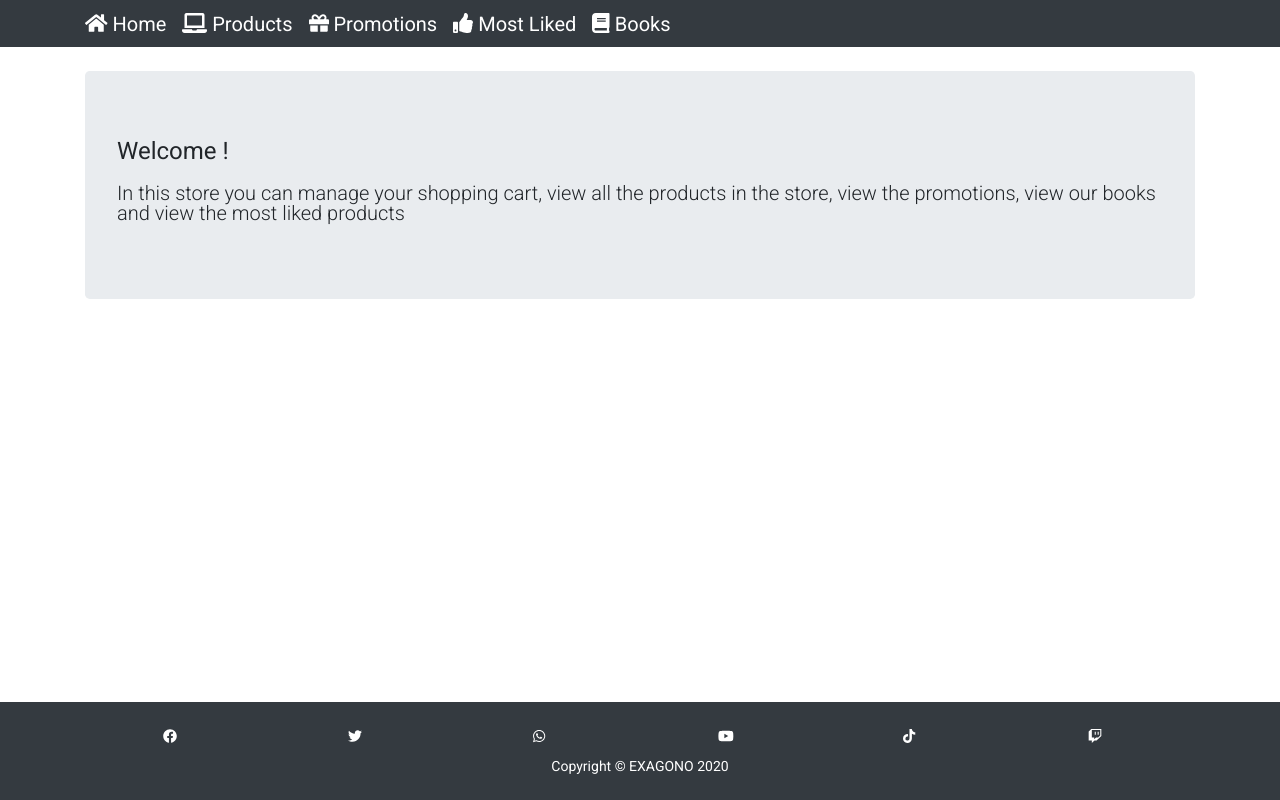
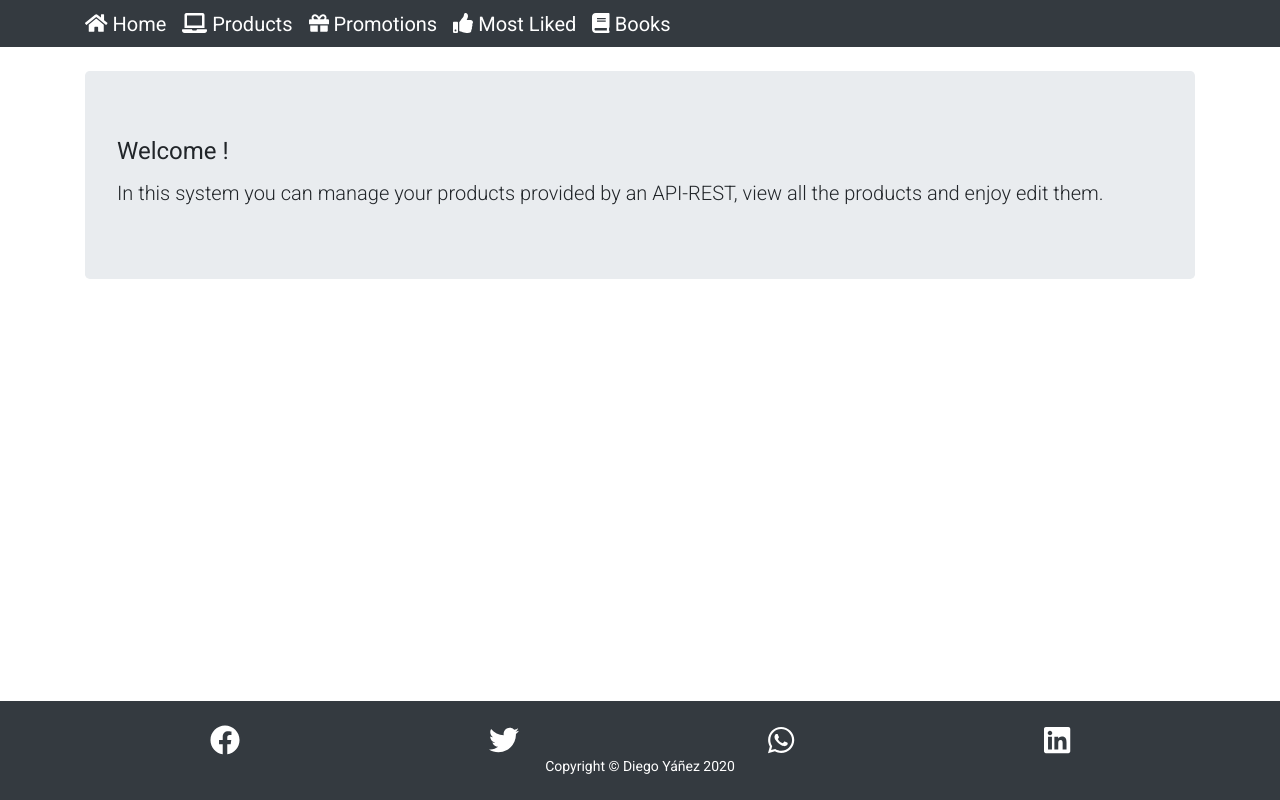
Before and after one commit to Diego11Repo/Store, an Angular app: page /welcome in a window 1280 px wide. Built offline with nearby package versions, Linux system fonts and the light colour scheme.

Commit message:
feat: add links to footer icons

```diff
--- a/src/app/components/footer/footer.component.html
+++ b/src/app/components/footer/footer.component.html
@@ -1,10 +1,8 @@
 <footer class="py-4 bg-dark footer">
   <div class="container">
-    <fa-icon
-      [icon]="footerLabels.icon"
-      *ngFor="let footerLabels of labels"
-      class="icons"
-    ></fa-icon>
+    <a *ngFor="let icon of icons" href="{{ icon.ref }}" target="blank">
+      <fa-icon [icon]="icon.icon" class="icons"></fa-icon>
+    </a>
   </div>
-  <p class="m-0 text-center text-white">Copyright &copy; EXAGONO 2020</p>
+  <p class="m-0 text-center text-white">{{ label.label }}</p>
 </footer>
--- a/src/app/components/footer/footer.component.scss
+++ b/src/app/components/footer/footer.component.scss
@@ -12,5 +12,6 @@
     color: white;
     width: 30px;
     height: 30px;
+    font-size: 30px;
   }
 }
--- a/src/app/components/footer/footer.component.ts
+++ b/src/app/components/footer/footer.component.ts
@@ -1,7 +1,13 @@
 import { Component, OnInit } from '@angular/core';
 
-import { FooterInterface } from '../../interfaces/footer.interface';
-import { footerFixtures } from '../../fixtures/footer.fixture';
+import {
+  FooterIconsInterface,
+  FooterLabelInterface,
+} from '../../interfaces/footer.interface';
+import {
+  footerIconsFixtures,
+  footerLabelFixture,
+} from '../../fixtures/footer.fixture';
 
 /**
  * Angular Decorator
@@ -9,23 +15,28 @@ import { footerFixtures } from '../../fixtures/footer.fixture';
 @Component({
   selector: 'app-footer',
   templateUrl: './footer.component.html',
-  styleUrls: ['./footer.component.scss']
+  styleUrls: ['./footer.component.scss'],
 })
 
 /**
  * Footer class component
  */
 export class FooterComponent implements OnInit {
+  /**
+   * Icons for footer
+   */
+  icons: FooterIconsInterface[];
 
   /**
-   * Labels for footer
+   * Label for footer
    */
-  labels: FooterInterface[]
+  label: FooterLabelInterface;
 
-  constructor() { }
+  constructor() {}
 
   ngOnInit(): void {
-    this.labels = footerFixtures;
+    this.icons = footerIconsFixtures;
+    this.label = footerLabelFixture;
+    console.log(this.icons);
   }
-
 }
--- a/src/app/fixtures/footer.fixture.ts
+++ b/src/app/fixtures/footer.fixture.ts
@@ -2,33 +2,40 @@ import {
   faFacebook,
   faTwitter,
   faWhatsapp,
-  faYoutube,
-  faTiktok,
-  faTwitch,
+  faLinkedin,
 } from '@fortawesome/free-brands-svg-icons';
-import { FooterInterface } from '../interfaces/footer.interface';
+
+import {
+  FooterIconsInterface,
+  FooterLabelInterface,
+} from '../interfaces/footer.interface';
 
 /**
- * Footer fixtures
+ * Footer icons fixtures
  */
-
-export const footerFixtures: FooterInterface[] = [
+export const footerIconsFixtures: FooterIconsInterface[] = [
   {
     icon: faFacebook,
+    ref: 'https://www.facebook.com/diegoarturoy',
   },
   {
     icon: faTwitter,
+    ref: 'https://twitter.com/Diegosoccer11',
   },
   {
     icon: faWhatsapp,
+    ref: 'https://api.whatsapp.com/send?phone=525566957109',
   },
   {
-    icon: faYoutube,
-  },
-  {
-    icon: faTiktok,
-  },
-  {
-    icon: faTwitch,
+    icon: faLinkedin,
+    ref:
+      'https://www.linkedin.com/in/diego-arturo-y%C3%A1%C3%B1ez-vega-792a091a8/',
   },
 ];
+
+/**
+ * Footer label fixture
+ */
+export const footerLabelFixture: FooterLabelInterface = {
+  label: 'Copyright © Diego Yáñez 2020',
+};
--- a/src/app/fixtures/jumbotron.fixture.ts
+++ b/src/app/fixtures/jumbotron.fixture.ts
@@ -5,5 +5,6 @@ import { JumbotronInterface } from '../interfaces/jumbotron.interface';
  */
 export const jumbotronFixture: JumbotronInterface = {
   title: 'Welcome !',
-  subtitle: 'In this store you can manage your shopping cart, view all the products in the store, view the promotions, view our books and view the most liked products'
-}
+  subtitle:
+    'In this system you can manage your products provided by an API-REST, view all the products and enjoy edit them.',
+};
```
Also changed, not shown: src/app/interfaces/footer.interface.ts (+19 -4 lines).
